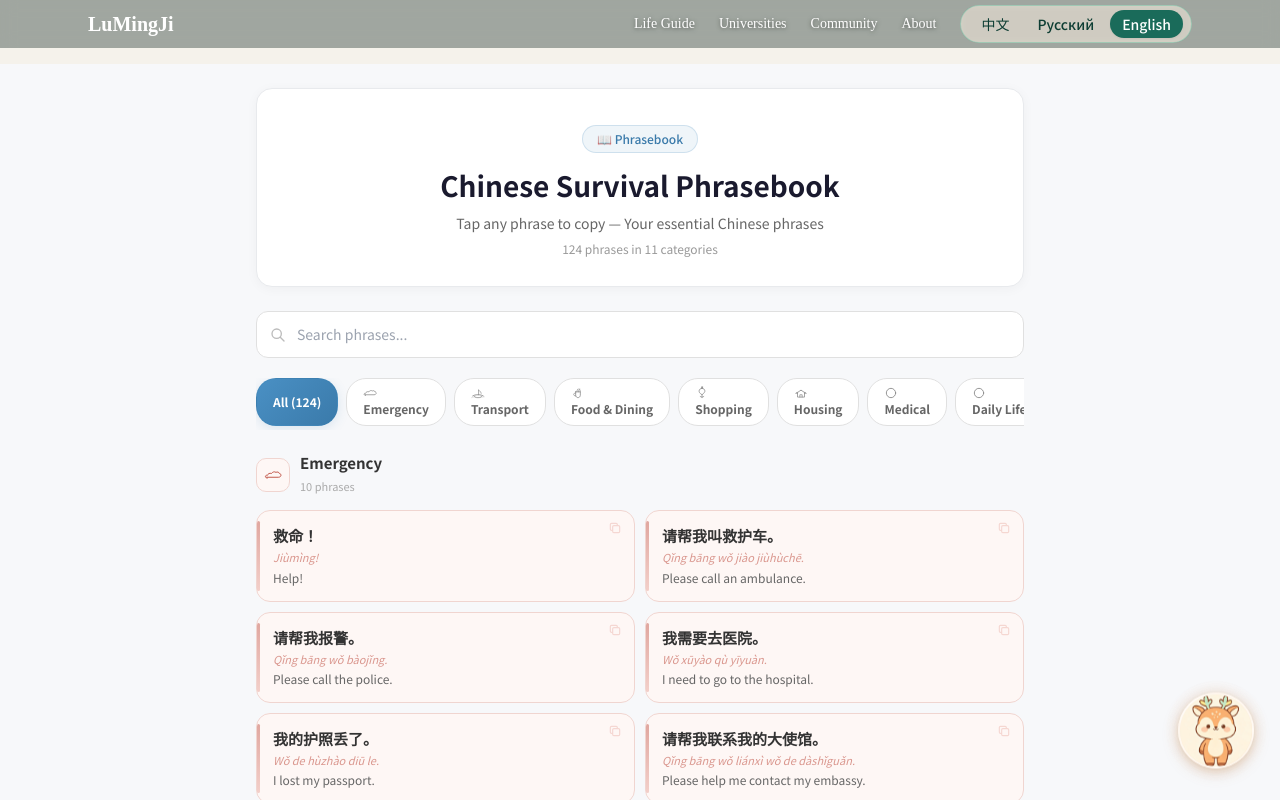
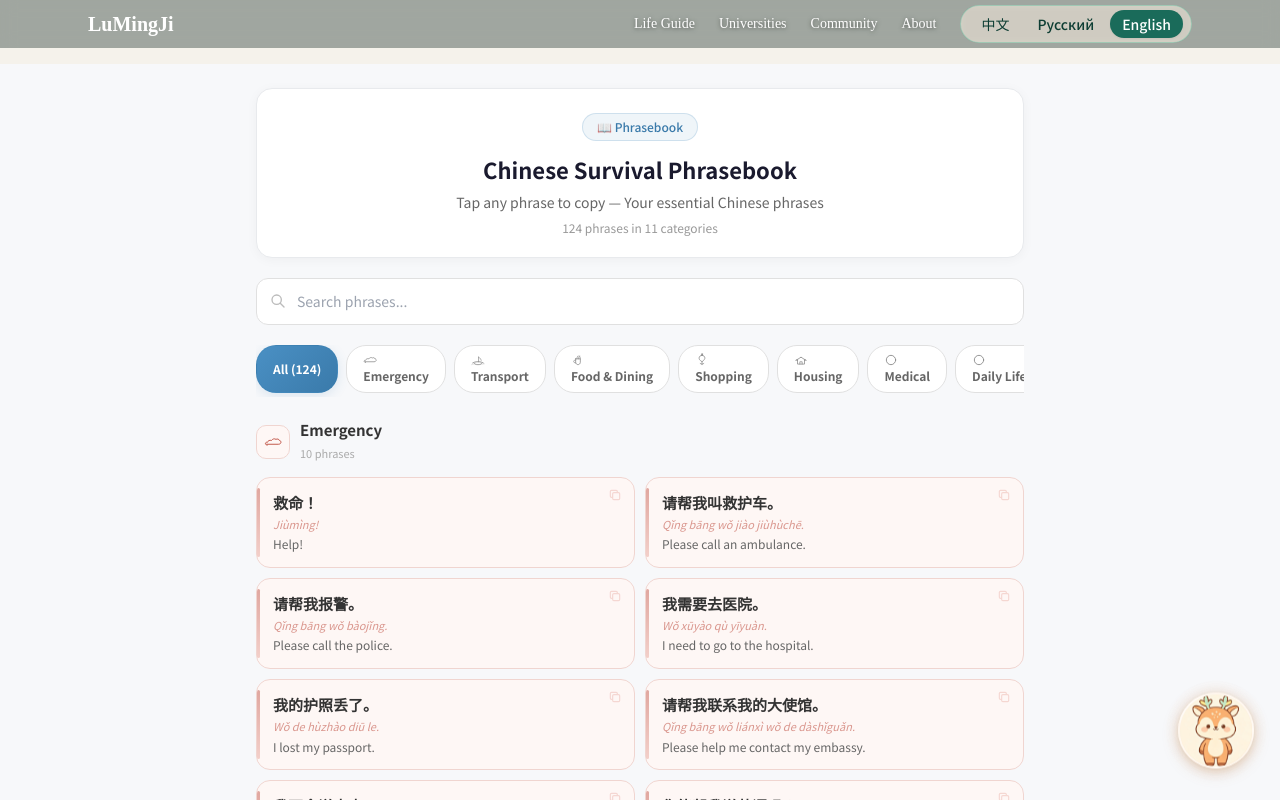
Before and after one commit to hanjinghong626-ctrl/lumingji, a Next.js app: page /en/life/phrasebook in a window 1280 px wide. Shown: the top 800 px of the page. Built offline with nearby package versions, Linux system fonts and the light colour scheme; a web font is replaced by a local one.

Commit message:
refactor: 口语手册Hero区缩小标题和间距

```diff
--- a/app/[locale]/life/phrasebook/page.js
+++ b/app/[locale]/life/phrasebook/page.js
@@ -95,7 +95,7 @@ export default function PhrasebookPage() {
 
         {/* ══════ Hero ══════ */}
         <div style={{
-          textAlign: 'center', padding: '36px 24px 28px', marginBottom: 24,
+          textAlign: 'center', padding: '24px 20px 20px', marginBottom: 20,
           background: '#fff',
           borderRadius: 16, border: '1px solid #e8eaed',
           boxShadow: '0 2px 12px rgba(0,0,0,0.04)',
@@ -114,8 +114,8 @@ export default function PhrasebookPage() {
 
           {/* 标题 */}
           <h1 style={{
-            fontSize: 'clamp(22px, 5vw, 28px)', fontWeight: 700,
-            color: '#1a1a2e', lineHeight: 1.3, marginBottom: 10,
+            fontSize: 'clamp(18px, 4vw, 22px)', fontWeight: 700,
+            color: '#1a1a2e', lineHeight: 1.3, marginBottom: 8,
           }}>
             {ui.title}
           </h1>
```
